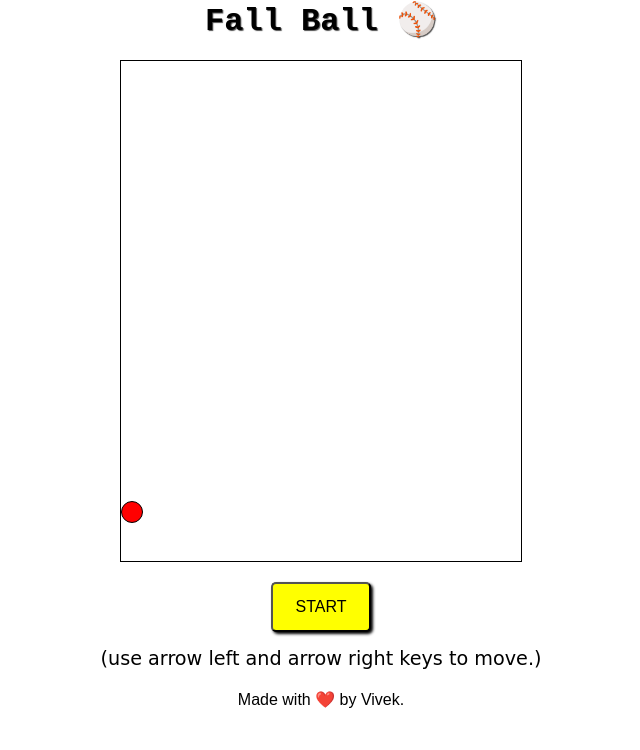
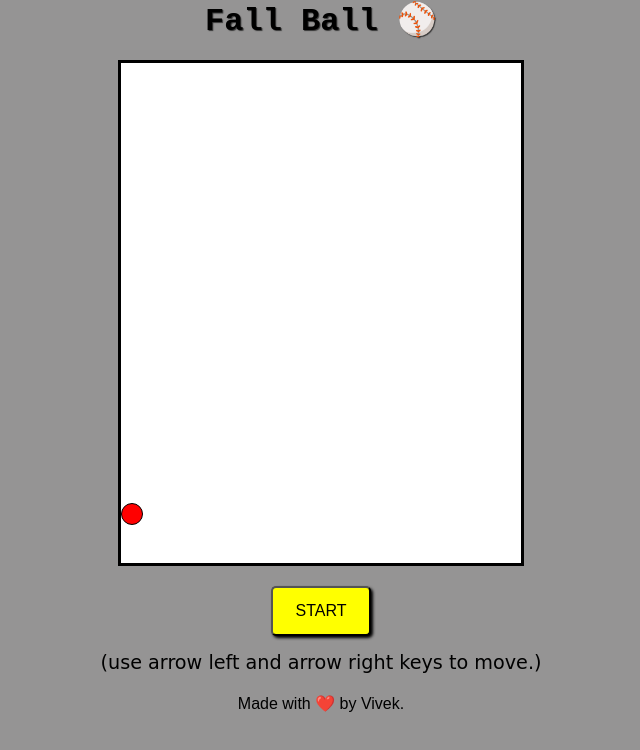
Before and after one commit to VivekGawas/Fall-Ball, a plain HTML site: page index.html in a window 1280 px wide. Shown: the whole page, without its empty margins (319-959 px from the left). Drawn offline with Linux system fonts and the light colour scheme.

Commit message:
Update styles.css

```diff
--- a/styles.css
+++ b/styles.css
@@ -1,6 +1,10 @@
 *{
     padding: 0;
     margin: 0;
+}
+
+body{
+    background-color: rgba(122, 121, 121, 0.792);
 }
 
 h1{
@@ -9,15 +13,15 @@ h1{
     align-items: center;
     font-size: 2rem;
     font-family: 'Courier New', Courier, monospace;
-    text-shadow: 1px 1px 1px rgb(80, 80, 80);
+    text-shadow: 1px 1px 1px rgb(53, 53, 53);
 }
 
 #game{
-
+    background-color: white;
     width: 400px;
     height: 500px;
     margin: 20px auto;
-    border: 1px solid black;
+    border: 3px solid black;
 }
 
 #character{
```
